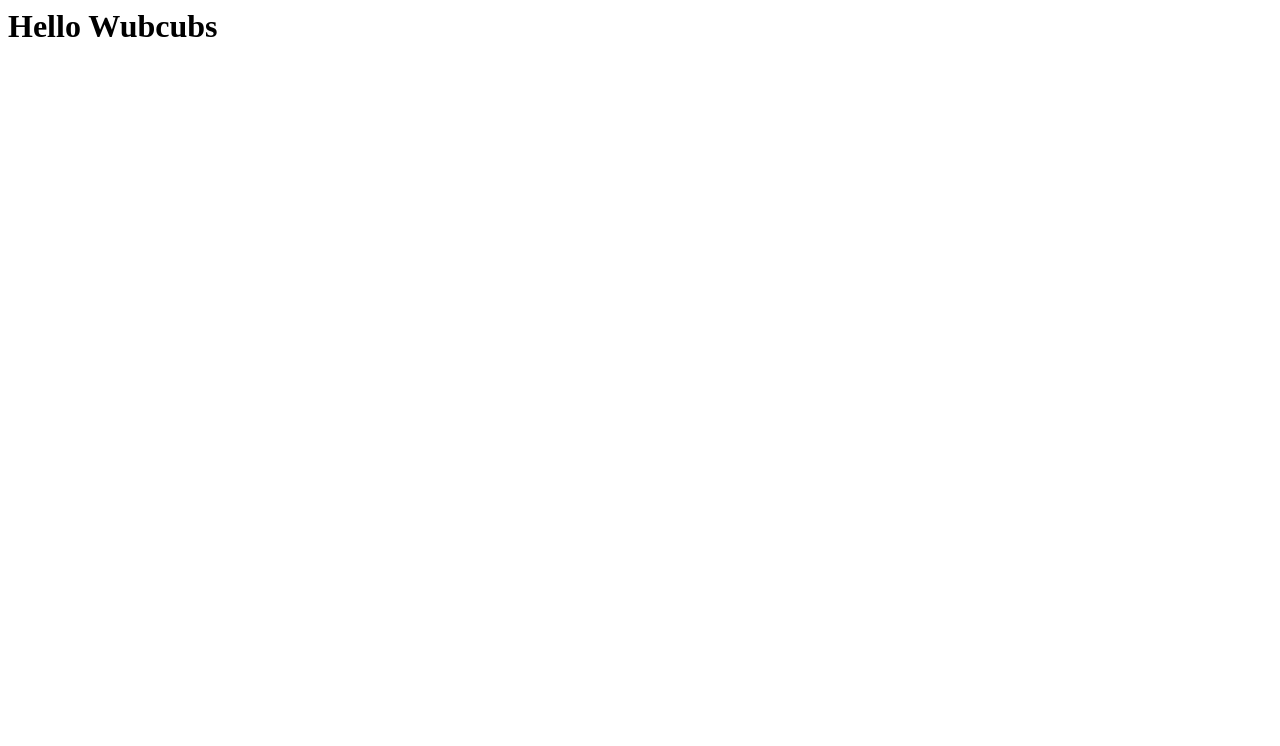
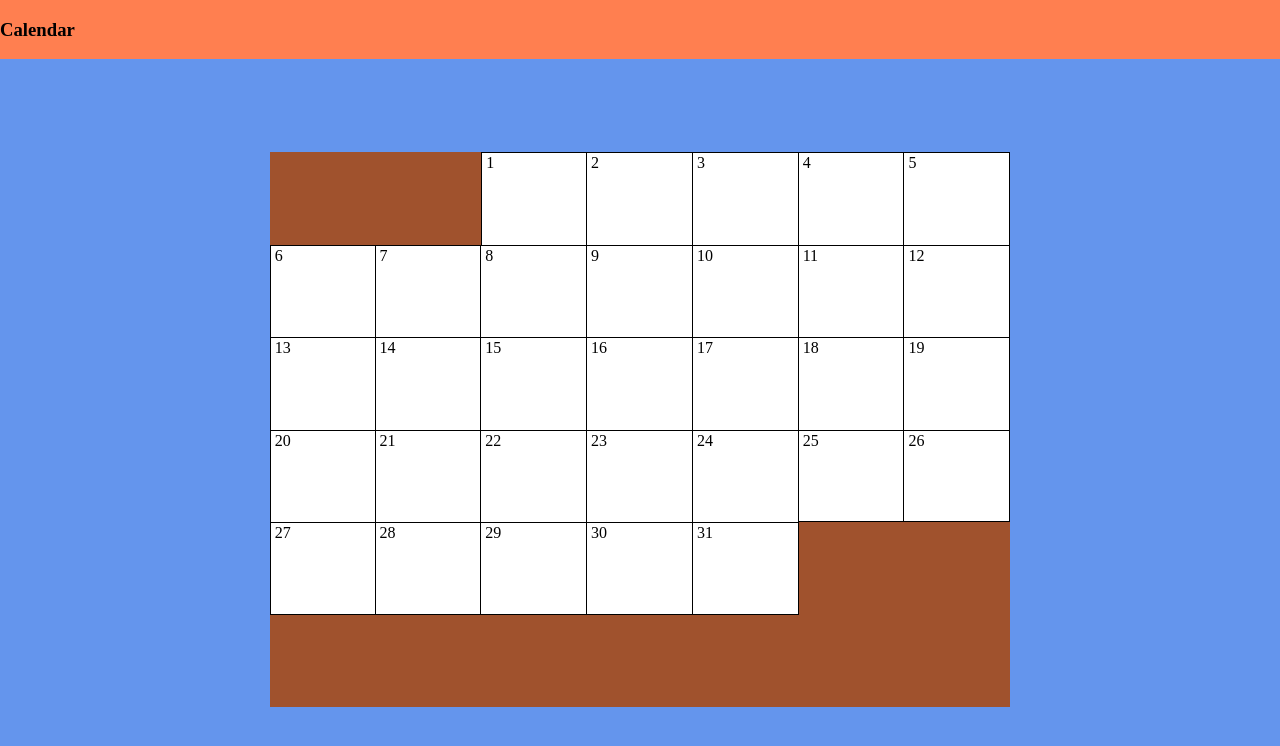
Before and after one commit to wubcubclub/wubcubclub.github.io, a plain HTML site: page index.html in a window 1280 px wide. Drawn offline with Linux system fonts and the light colour scheme.

Commit message:
basic layout, border has issues

```diff
--- /dev/null
+++ b/calendar.js
@@ -0,0 +1,29 @@
+const dayTemplate = document.getElementById("day-template").content
+const calendar = document.getElementById("calendar");
+let populateCalendar = () => {
+    generateDays(calendar,2,31)
+}
+
+let generateDays = (calendar, offset, days) => {
+    let day;
+    let lastRow = Math.floor((days + offset)/7) + 1
+    let row;
+    let col;
+    let isLastRow;
+    let secondLast = 7 - (days + offset)%7 -1
+    let lastCols = []
+    for (let i = 7-secondLast; i <= 7; i++) {
+        lastCols.push(i);
+    }
+
+    for (let i = offset; i < days + offset; i++) {
+        row = Math.floor(i/7)+1;
+        col = i%7 +1;
+        isLastRow = row === lastRow || row === lastRow-1 && lastCols.includes(col);
+        day = dayTemplate.cloneNode(true);
+        day.querySelector("div").className += ` row${row} col${col} day${i!==days+offset-1?i-offset+1:"-last"} ${isLastRow?"row-last":""}`
+        day.querySelector("a").textContent = i - offset + 1;
+
+        calendar.appendChild(day);
+    }
+}
--- a/index.html
+++ b/index.html
@@ -1 +1,26 @@
-<h1>Hello Wubcubs</h1>
+<html lang="en">
+<head>
+    <title>WubbyCalendar</title>
+    <link rel="stylesheet" type="text/css" href="styles.css"/>
+</head>
+<body>
+<template id="day-template">
+    <div class="day">
+        <a></a>
+    </div>
+</template>
+<Header>
+    <h3>Calendar</h3>
+</Header>
+<main>
+    <div class="calendar-wrapper">
+        <div class="calendar" id="calendar">
+        </div>
+    </div>
+</main>
+<script src="calendar.js"></script>
+<script>
+    populateCalendar();
+</script>
+</body>
+</html>
--- /dev/null
+++ b/styles.css
@@ -0,0 +1,104 @@
+body {
+    margin:0;
+    display: flex;
+    flex-direction: column;
+    height:100vh;
+}
+header {
+    background-color: coral;
+}
+main {
+    background-color: cornflowerblue;
+    height:100%;
+    display:flex;
+    flex-direction: row;
+    justify-content: center;
+}
+.calendar-wrapper {
+    aspect-ratio: 4/3;
+    height:75%;
+    max-width: 95%;
+    margin:auto;
+}
+.calendar {
+    background-color:sienna;
+    height:100%;
+    width:100%;
+
+    display: grid;
+    grid: repeat(6,1fr)/ repeat(7,1fr);
+}
+
+.day {
+    height:100%;
+    width:100%;
+    background: white;
+    border: black solid 1px;
+    box-sizing: border-box;
+    -moz-box-sizing: border-box;
+    -webkit-box-sizing: border-box;
+    padding:1px 4px;
+}
+.day:not(.col1):not(.day1){
+    border-left: none;
+}
+.day:not(.row-last){
+    border-bottom: none;
+}
+.red-crosshatch{
+    background: repeating-linear-gradient(
+    45deg,
+    transparent,
+    transparent 10px,
+    red 10px,
+    red 12px
+    ),
+    repeating-linear-gradient(
+    -45deg,
+    transparent,
+    transparent 10px,
+    red 10px,
+    red 12px
+    );
+}
+
+.day.row1{
+    grid-row:1;
+}
+.day.row2{
+    grid-row:2;
+}
+.day.row3{
+    grid-row:3;
+}
+.day.row4{
+    grid-row:4;
+}
+.day.row5{
+    grid-row:5;
+}
+.day.row6{
+    grid-row:6;
+}
+
+.day.col1{
+    grid-column:1;
+}
+.day.col2{
+    grid-column:2;
+}
+.day.col3{
+    grid-column:3;
+}
+.day.col4{
+    grid-column:4;
+}
+.day.col5{
+    grid-column:5;
+}
+.day.col6{
+    grid-column:6;
+}
+.day.col7{
+    grid-column:7;
+}
```
